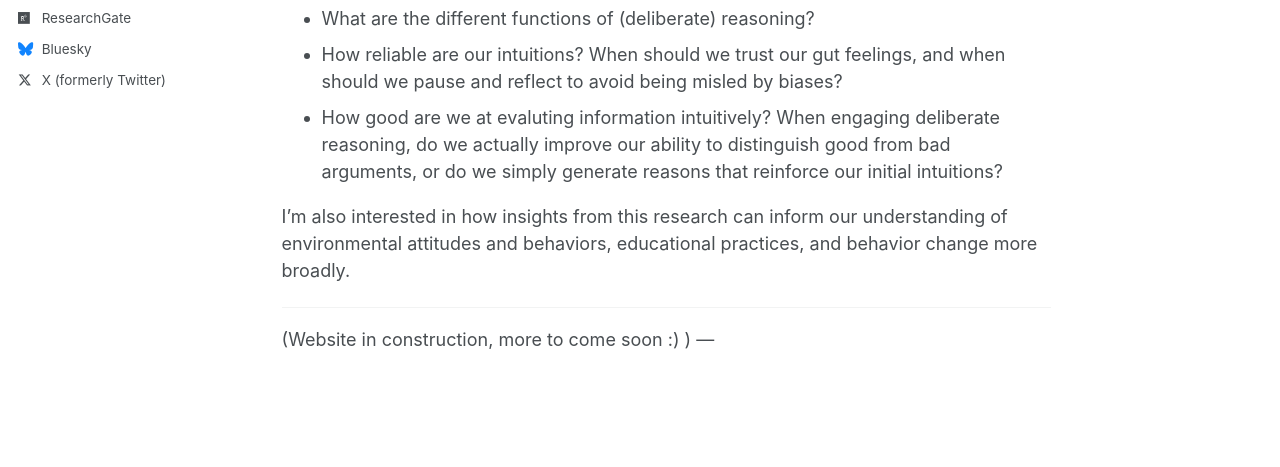
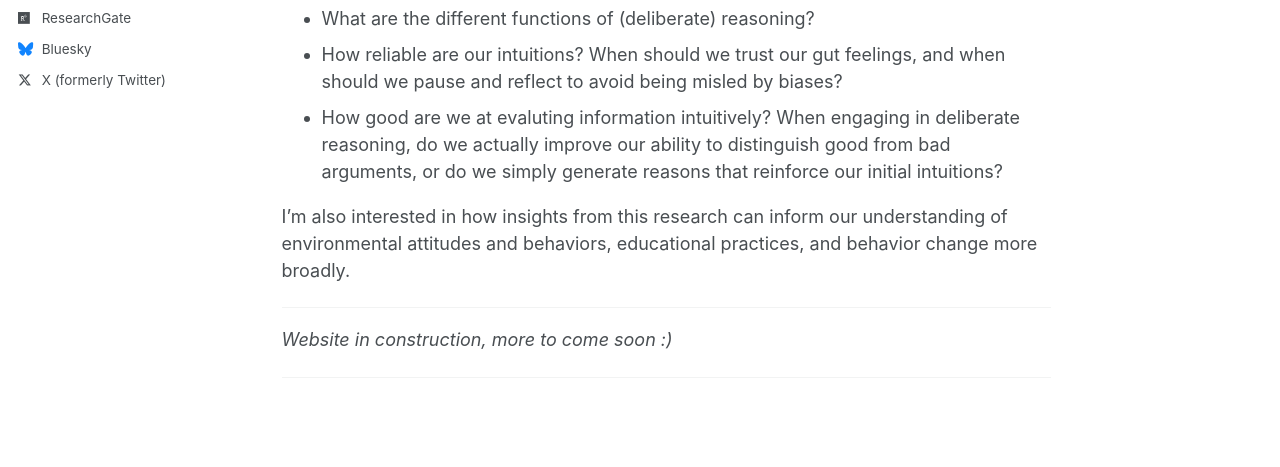
Before and after one commit to nbeauvais/nbeauvais.github.io, a Jekyll site: the page built from _pages/about.md, in a window 1280 px wide and 1264 px high. Shown: the part 487-954 px from the top of the window. Built offline with Jekyll 4.4.1, drawn with Linux system fonts in a browser that asks for light colours; some web fonts are replaced; a script that is not in the unit is left out.

```diff
--- a/_pages/about.md
+++ b/_pages/about.md
@@ -22,11 +22,13 @@ My research interests are at the intersection of reasoning, decision-making, met
 Concretely, this means addressing questions such as:
 - What are the different functions of (deliberate) reasoning?
 - How reliable are our intuitions? When should we trust our gut feelings, and when should we pause and reflect to avoid being misled by biases?
-- How good are we at evaluting information intuitively? When engaging deliberate reasoning, do we actually improve our ability to distinguish good from bad arguments, or do we simply generate reasons that reinforce our initial intuitions?
+- How good are we at evaluting information intuitively? When engaging in deliberate reasoning, do we actually improve our ability to distinguish good from bad arguments, or do we simply generate reasons that reinforce our initial intuitions?
 
 I'm also interested in how insights from this research can inform our understanding of environmental attitudes and behaviors, educational practices, and behavior change more broadly.
 
 
 ---
-(Website in construction, more to come soon :) )
+
+*Website in construction, more to come soon :)*
+
 ---
```
